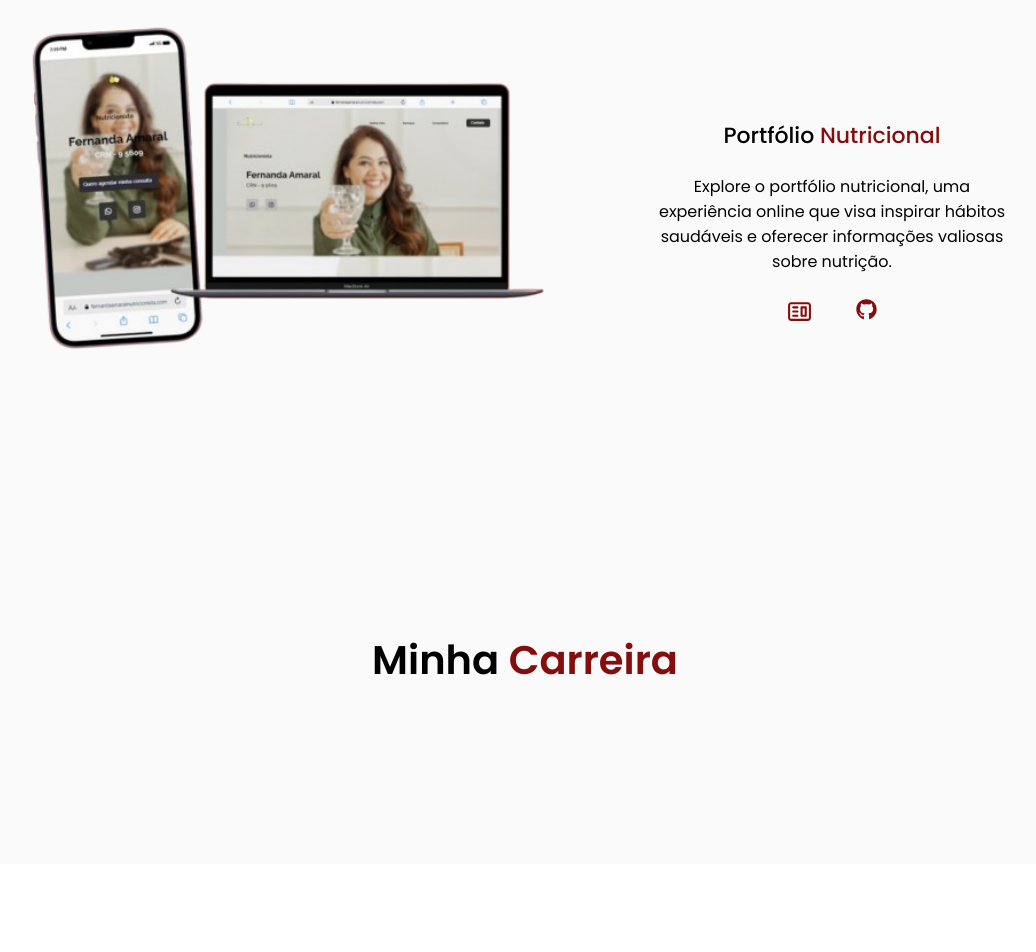
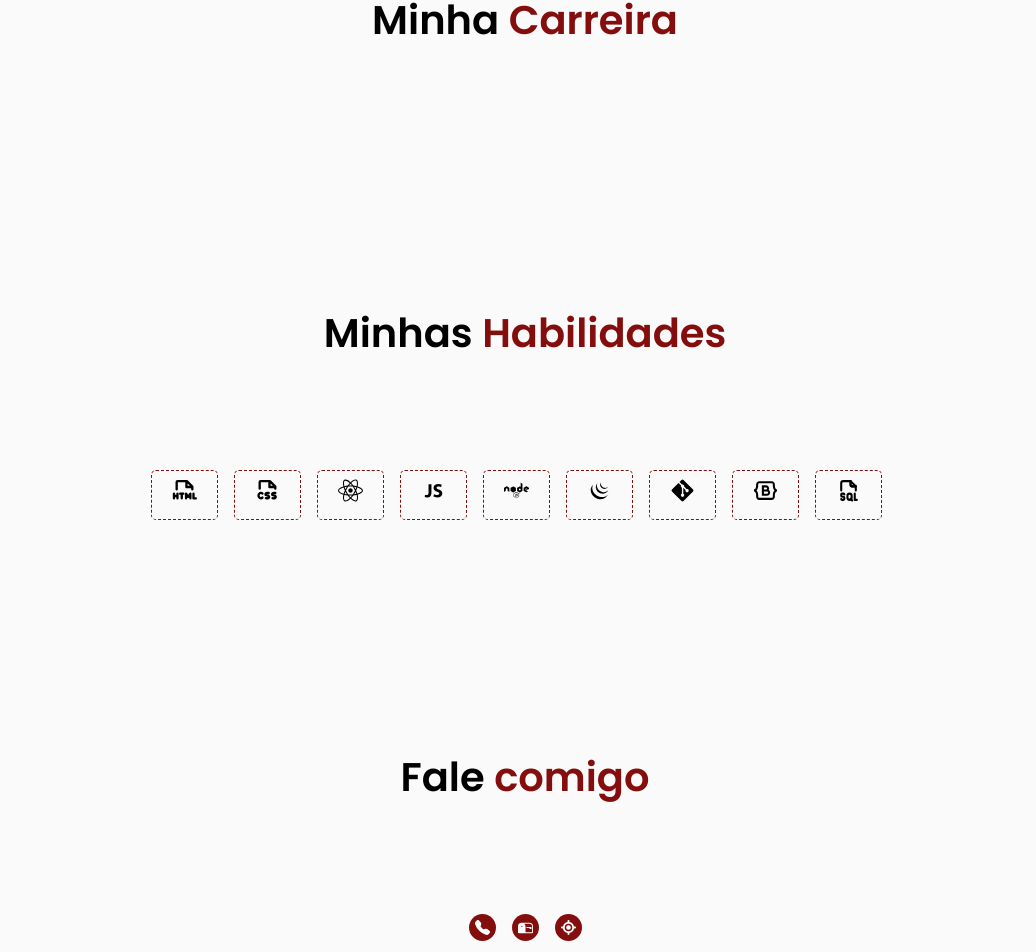
Before and after one commit to MatheuscAmaral/Portfolio, a React (Vite) app: page / in a window 1280 px wide. Shown: the part 2574-3526 px from the top of the page, without its empty margins (115-1151 px from the left). Before the commit the page ends 3438 px from the top, so only its background shows below. Built offline with nearby package versions, Linux system fonts and the light colour scheme.

Commit message:
feat: iniciando section skills e talkMe

```diff
--- a/package.json
+++ b/package.json
@@ -13,7 +13,8 @@
     "jquery": "^3.7.1",
     "react": "^18.2.0",
     "react-dom": "^18.2.0",
-    "react-icons": "^5.0.1"
+    "react-icons": "^5.0.1",
+    "react-intersection-observer": "^9.5.3"
   },
   "devDependencies": {
     "@types/react": "^18.2.43",
--- a/src/App.css
+++ b/src/App.css
@@ -66,6 +66,12 @@ body {
 
 main {
     grid-column: 1/4;
+}
+
+footer {
+    grid-column: 1/4;
+    width: 100%;
+    text-align: center;
 }
 
 nav > ul {
@@ -198,7 +204,7 @@ li > a {
     color: var(--secondary-color-hover);
 }
 
-#projects, #carrer {
+#projects, #carrer, #skills, #talkMe {
     display: flex;
     flex-direction: column;
     gap: 5rem;
@@ -207,15 +213,16 @@ li > a {
     padding: 100px 0px;
 }
 
-#projects > h1, #carrer > h1 {
+#projects > h1, #carrer > h1, #skills > h1, #talkMe > h1 {
     font-size: 40px;
     font-weight: 600;
 }
 
+
 .cards-container {
     display: grid;
     grid-template-rows: repeat(3, .2fr);
-    gap: 20rem;
+    gap: rem;
     justify-content: center;
 }
 
@@ -238,6 +245,40 @@ li > a {
     box-shadow: 0px 0px 2px 0px gray;
 }
 
+.skills-container {
+    display: grid;
+    grid-template-columns: repeat(10, .1fr);
+    gap: 1rem;
+    justify-content: center;
+    align-items: center;
+}
+
+.skill-container-card {
+    border: 1.8px dashed var(--secondary-color);
+    display: flex;
+    justify-content: center;
+    align-items: center;
+    border-radius: 5px;
+    padding: 5px 20px;
+}
+
+.row {
+    display: flex;
+    gap: 1rem;
+}
+
+
+.icons_talk {
+    border: 0;
+    background-color: var(--secondary-color);
+    padding: 6px;
+    border-radius: 50%;
+    display: flex;
+    justify-content: center;
+    align-items: center;
+}
+
+
 @keyframes inicializatedNav {
     0% {
         opacity: 0;
@@ -247,6 +288,12 @@ li > a {
     100% {
         opacity: 1;
     }
+}
+
+.in-view {
+    animation: inicializatedMain 1s alternate;
+    font-size: 40px;
+    font-weight: 600;
 }
 
 @keyframes inicializatedMain {
--- a/src/App.jsx
+++ b/src/App.jsx
@@ -1,17 +1,32 @@
 import { useState, useEffect } from "react";
 import "./App.css";
 import Card from './components/cards/card'
+import Skill from "./components/skills/skill";
+import Footer from "./components/footer/footer";
 import logo from "./assets/logo ma.png";
 import me from "./assets/me.jpg";
-import { FaRegLightbulb, FaLightbulb, FaGithub, FaLinkedin  } from "react-icons/fa";
+import { FaRegLightbulb, FaLightbulb, FaGithub, FaLinkedin, FaReact, FaNode, FaGitAlt, FaRegCopyright } from "react-icons/fa";
+import { FaLocationCrosshairs } from "react-icons/fa6";
+import { DiJavascript1 } from "react-icons/di";
 import { IoIosArrowDropdownCircle } from "react-icons/io";
+import { PiFileCssBold, PiFileHtmlBold  } from "react-icons/pi";
+import { TbFileTypeSql } from "react-icons/tb";
+import { RiBootstrapLine } from "react-icons/ri";
+import { DiJqueryLogo } from "react-icons/di";
+import { BsFillTelephoneFill, BsMailbox2 } from "react-icons/bs";
 import rwa from "./assets/Rwa.png"
 import gf from "./assets/gfimpports.png"
 import pf from "./assets/porfoliomae.png"
+import { useInView } from 'react-intersection-observer';
 
 
 function App() {
   const [lightOn, setLightOn] = useState(true);
+  const [ref, inView] = useInView({
+    triggerOnce: true,
+    rootMargin: "-50px 0px",
+  });
+
 
 
   function setLightState() {
@@ -55,7 +70,7 @@ function App() {
               </li>
 
               <li style={{"--time": "0.7s"}}>
-                <a href="#abilities"
+                <a href="#skills"
                    style={{color: lightOn ? "black" : "white"}}
                 >
                   Habilidades
@@ -163,7 +178,11 @@ function App() {
           </div>
 
           <div id="projects">
-              <h1 style={{color: lightOn ? "black" : "white"}}>Meus <span className="secondary-color">Projetos</span></h1>
+            <h1 ref={ref} className={inView ? 'in-view' : ''} style={{ color: lightOn ? 'black' : 'white' }}>
+              Meus <span className="secondary-color">Projetos</span>
+            </h1>
+
+
 
             <div className="cards-container">
               <Card
@@ -205,8 +224,78 @@ function App() {
             <h1 style={{color: lightOn ? "black" : "white"}}>Minha <span className="secondary-color">Carreira</span></h1>
 
           </div>
+
+          <div id="skills">
+            <h1 style={{color: lightOn ? "black" : "white"}}>Minhas <span className="secondary-color">Habilidades</span></h1>
+
+            <div className="skills-container">
+              <Skill
+                icon={<PiFileHtmlBold />}
+              />
+              <Skill
+                icon={<PiFileCssBold/>}
+              />
+              <Skill
+                icon={<FaReact />}
+              />
+              <Skill
+                icon={<DiJavascript1/>}
+              />
+              <Skill
+                icon={<FaNode />}
+              />
+              <Skill
+                icon={<DiJqueryLogo/>}
+              />
+              <Skill
+                icon={<FaGitAlt/>}
+              />
+              <Skill
+                icon={<RiBootstrapLine />}
+              />
+              <Skill
+                icon={<TbFileTypeSql  />}
+              />
+
+            </div>
+          </div>
+
+          <div id="talkMe">
+            <h1 style={{color: lightOn ? "black" : "white"}}>Fale <span className="secondary-color">comigo</span></h1>
+
+            <div className="row">
+                <a className="icons_talk" href={"#"} target="_blank">
+                  <BsFillTelephoneFill
+                    fontSize={"15px"}
+                    style={{color: "white"}}
+                  />
+                </a>
+
+                <a className="icons_talk" href={"#"} target="_blank">
+                  <BsMailbox2
+                    fontSize={"15px"}
+                    style={{color: "white"}}
+                  />
+                </a>
+
+                <a className="icons_talk" href={"#"} target="_blank">
+                  <FaLocationCrosshairs
+                    fontSize={"15px"}
+                    style={{color: "white"}}
+                  />
+                </a>
+
+            </div>
+          </div>
       </main>
 
+      <footer>
+        <div className="footer">
+          <Footer
+            icon={<FaRegCopyright /> }
+          />
+        </div>
+      </footer>
     </div>
   )
 }
--- /dev/null
+++ b/src/components/footer/footer.jsx
@@ -0,0 +1,14 @@
+import React from "react";
+
+function Footer({icon}) {
+    return(
+        <div style={{width: "100%"}}>
+            <hr style={{border: "1px dashed gray", opacity: "0.2", marginBottom: "20px"}}/>
+            <span style={{fontSize: "13px", display: "flex", justifyContent: "center", alignItems: "center", gap: ".5rem", marginBottom: "20px"}}>
+                <span fontSize={"12px"}>{icon}</span> Matheus Amaral
+            </span>
+        </div>
+    )
+}
+
+export default Footer;
--- /dev/null
+++ b/src/components/skills/skill.jsx
@@ -0,0 +1,11 @@
+import React from "react";
+
+function Skill({icon}) {
+    return (
+        <div className="skill-container-card">
+            <span style={{fontSize: "25px"}}>{icon}</span>
+        </div>
+    )
+}
+
+export default Skill;
```
Also changed, not shown: 1 other file (tests, documents, lock files or other folders).
